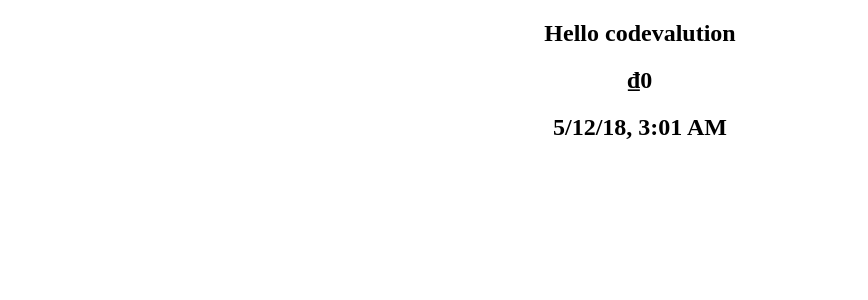
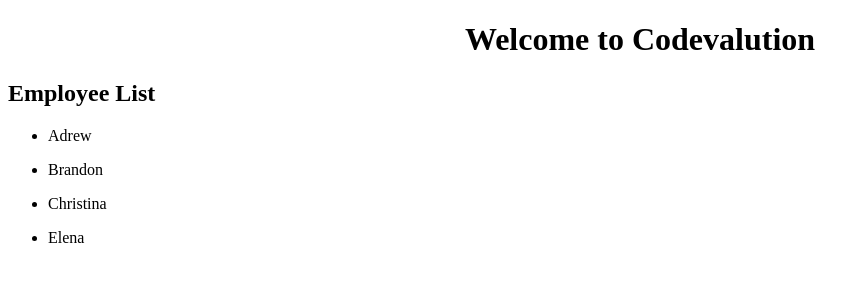
Before and after one commit to vanvibig/angular6tutorial, an Angular app: page / in a window 1280 px wide. Shown: the top 300 px of the page, without its empty margins (0-868 px from the left). Built offline with nearby package versions, Linux system fonts and the light colour scheme.

Commit message:
Angular 6 Tutorial - 17 - Services

```diff
--- a/src/app/app.component.html
+++ b/src/app/app.component.html
@@ -1,4 +1,5 @@
 <!--The content below is only a placeholder and can be replaced.-->
 <div style="text-align:center">
-  <app-test></app-test>
+  <h1>Welcome to {{ title }}</h1>
 </div>
+<employee-list></employee-list>
--- a/src/app/app.component.ts
+++ b/src/app/app.component.ts
@@ -7,6 +7,4 @@
 })
 export class AppComponent {
   title = 'Codevalution';
-  public name = 'Kudo Vĩ';
-  public message = '';
 }
--- a/src/app/app.module.ts
+++ b/src/app/app.module.ts
@@ -3,12 +3,16 @@
 import { NgModule } from '@angular/core';
 import { AppComponent } from './app.component';
 import { TestComponent } from './test/test.component';
+import { EmployeeListComponent } from './employee-list/employee-list.component';
+import { EmployeeDetailComponent } from './employee-detail/employee-detail.component';
 
 
 @NgModule({
   declarations: [
     AppComponent,
-    TestComponent
+    TestComponent,
+    EmployeeListComponent,
+    EmployeeDetailComponent
   ],
   imports: [
     BrowserModule,
--- /dev/null
+++ b/src/app/employee-detail/employee-detail.component.html
@@ -0,0 +1,4 @@
+<h2>Employee Detail</h2>
+<ul *ngFor="let employee of employees">
+  <li>{{employee.id}}. {{employee.name}} - {{employee.age}}</li>
+</ul>
--- /dev/null
+++ b/src/app/employee-detail/employee-detail.component.ts
@@ -0,0 +1,15 @@
+import { Component, OnInit } from '@angular/core';
+
+@Component({
+  selector: 'employee-detail',
+  templateUrl: './employee-detail.component.html',
+  styleUrls: ['./employee-detail.component.css']
+})
+export class EmployeeDetailComponent implements OnInit {
+
+  constructor() { }
+
+  ngOnInit() {
+  }
+
+}
--- /dev/null
+++ b/src/app/employee-list/employee-list.component.html
@@ -0,0 +1,4 @@
+<h2>Employee List</h2>
+<ul *ngFor="let employee of employees">
+  <li>{{ employee.name }}</li>
+</ul>
--- /dev/null
+++ b/src/app/employee-list/employee-list.component.ts
@@ -0,0 +1,22 @@
+import { Component, OnInit } from '@angular/core';
+
+@Component({
+  selector: 'employee-list',
+  templateUrl: './employee-list.component.html',
+  styleUrls: ['./employee-list.component.css']
+})
+export class EmployeeListComponent implements OnInit {
+
+  public employees = [
+    {"id": 1, "name": "Adrew", "age": 30},
+    {"id": 2, "name": "Brandon", "age": 25},
+    {"id": 3, "name": "Christina", "age": 26},
+    {"id": 4, "name": "Elena", "age": 28},
+  ]
+
+  constructor() { }
+
+  ngOnInit() {
+  }
+
+}
```
Also changed, not shown: src/app/employee-detail/employee-detail.component.css (added), src/app/employee-list/employee-list.component.css (added), 2 other files (tests, documents, lock files or other folders).
